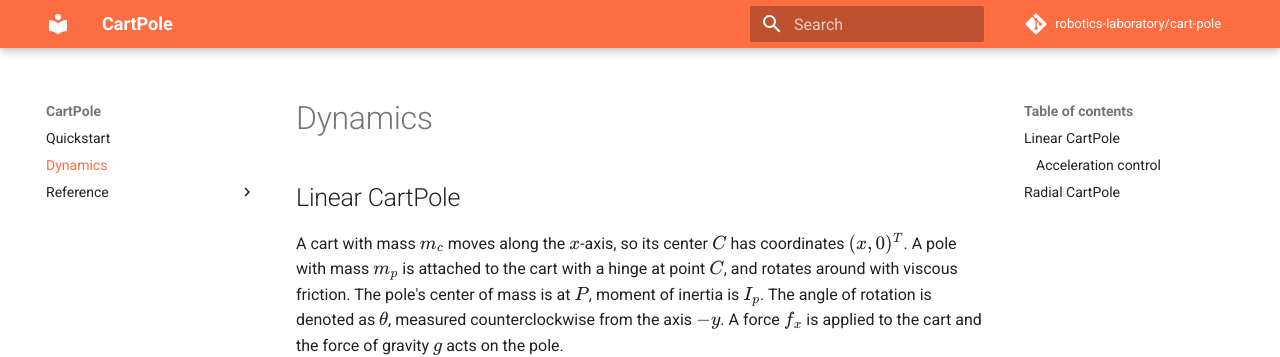
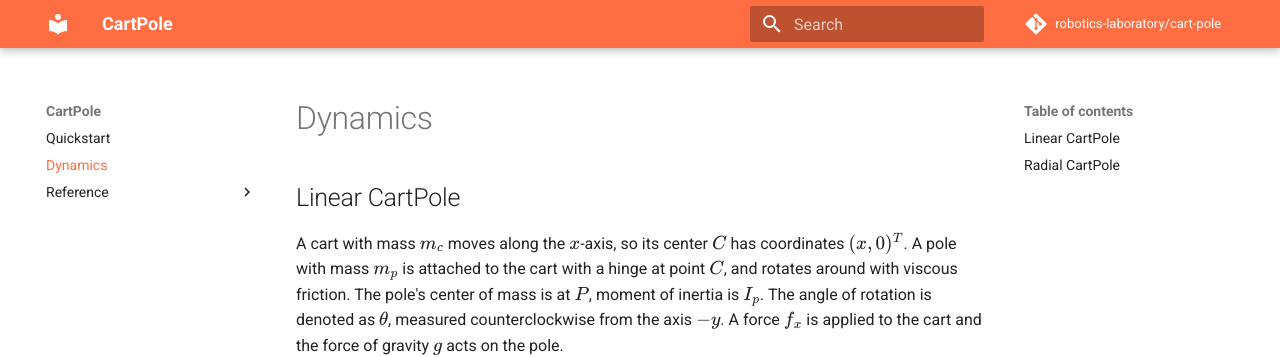
Before and after one commit to robotics-laboratory/cart-pole, an MkDocs documentation site: the page built from docs/dynamics.md, in a window 1280 px wide. Shown: the top 357 px of the page. Built offline with MkDocs 1.6.1 and Material for MkDocs 9.7.7, drawn with Linux system fonts in a browser that asks for light colours; some web fonts are replaced; comment, search, counter and statistics services are not loaded; the version menu is left out.

Commit message:
toc depth

```diff
--- a/mkdocs.yml
+++ b/mkdocs.yml
@@ -49,6 +49,9 @@ markdown_extensions:
         - name: mermaid
           class: mermaid
           format: !!python/name:pymdownx.superfences.fence_code_format
+  - toc:
+      toc_depth: 2
+
 
 extra_css:
   - https://tikzjax.com/v1/fonts.css
@@ -69,7 +72,7 @@ plugins:
             allow_inspection: false
             docstring_section_style: spacy
             docstring_style: numpy
-            heading_level: 3
+            heading_level: 2
             line_length: 100
             members_order: source
             show_bases: false
```
